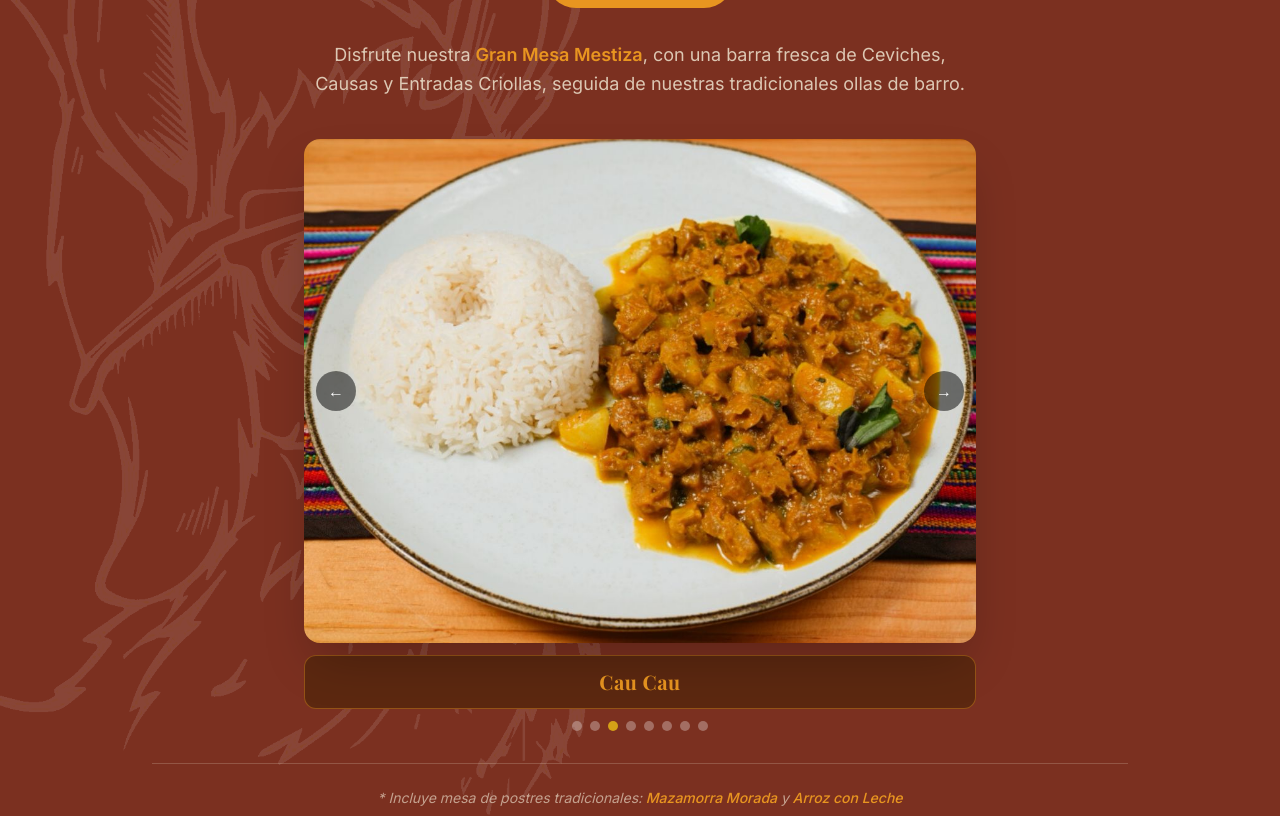
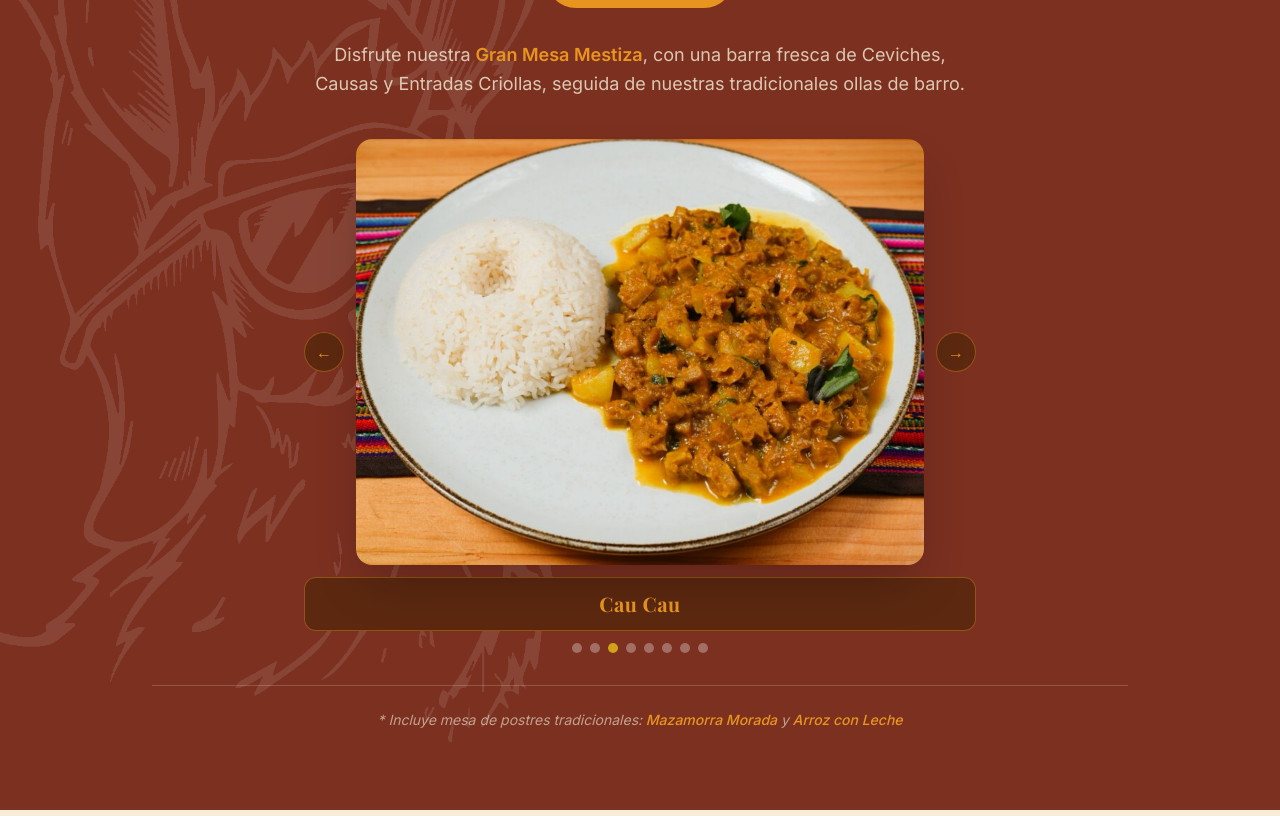
Before and after one commit to Javier1308/mestizo-web, a React (Vite) app: page / in a window 1280 px wide. Shown: the part 1020-1836 px from the top of the page. Built offline with nearby package versions, Linux system fonts and the light colour scheme.

Commit message:
Move carousel arrows outside the image container
Co-Authored-By: Claude Sonnet 4.6 <noreply@anthropic.com>

```diff
--- a/src/components/BuffetSection.tsx
+++ b/src/components/BuffetSection.tsx
@@ -53,8 +53,19 @@ export default function BuffetSection() {
 
         {/* Carrusel */}
         <div className="relative w-full max-w-2xl mx-auto mb-8">
+          {/* Fila: flecha izquierda + imagen + flecha derecha */}
+          <div className="flex items-center gap-3">
+            {/* Flecha izquierda */}
+            <button
+              onClick={() => setCurrent(prev => (prev - 1 + platos.length) % platos.length)}
+              className="flex-shrink-0 bg-brown-dark border border-amber-brand/40 hover:border-amber-brand text-amber-brand rounded-full w-10 h-10 flex items-center justify-center transition-colors"
+              aria-label="Plato anterior"
+            >
+              &#8592;
+            </button>
+
             {/* Imagen */}
-          <div className="relative overflow-hidden rounded-2xl aspect-[4/3] bg-brown-dark shadow-2xl">
+            <div className="relative flex-1 overflow-hidden rounded-2xl aspect-[4/3] bg-brown-dark shadow-2xl">
               {platos.map((plato, i) => (
                 <div
                   key={plato.nombre}
@@ -68,20 +79,12 @@ export default function BuffetSection() {
                   />
                 </div>
               ))}
-
-            {/* Flecha izquierda */}
-            <button
-              onClick={() => setCurrent(prev => (prev - 1 + platos.length) % platos.length)}
-              className="absolute left-3 top-1/2 -translate-y-1/2 bg-black/50 hover:bg-black/75 text-white rounded-full w-10 h-10 flex items-center justify-center transition-colors z-10"
-              aria-label="Plato anterior"
-            >
-              &#8592;
-            </button>
+            </div>
 
             {/* Flecha derecha */}
             <button
               onClick={() => setCurrent(prev => (prev + 1) % platos.length)}
-              className="absolute right-3 top-1/2 -translate-y-1/2 bg-black/50 hover:bg-black/75 text-white rounded-full w-10 h-10 flex items-center justify-center transition-colors z-10"
+              className="flex-shrink-0 bg-brown-dark border border-amber-brand/40 hover:border-amber-brand text-amber-brand rounded-full w-10 h-10 flex items-center justify-center transition-colors"
               aria-label="Plato siguiente"
             >
               &#8594;
```
Lines whose indentation alone changed are shown as unchanged.
